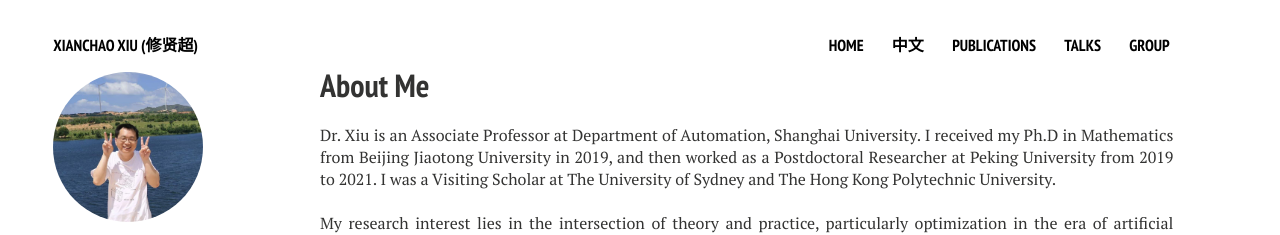
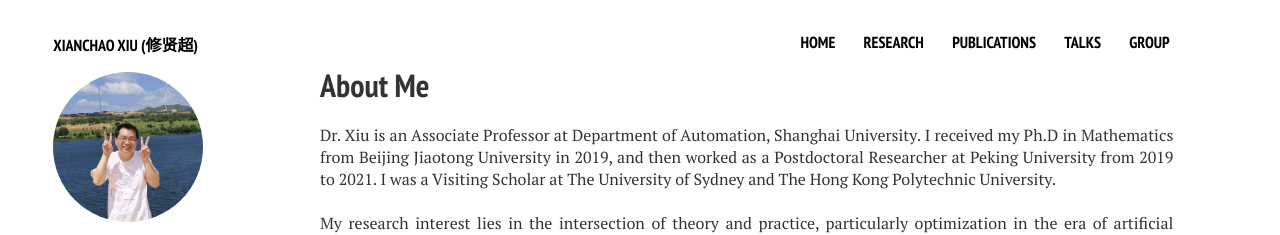
Before and after one commit to xianchaoxiu/xianchaoxiu.github.io, a Jekyll site: the page built from index.md, in a window 1280 px wide. Shown: the top 235 px of the page. Built offline with Jekyll 4.4.1, drawn with Linux system fonts in a browser that asks for light colours; nearby versions of some CDN libraries.

Commit message:
Update navigation.yml

```diff
--- a/_data/navigation.yml
+++ b/_data/navigation.yml
@@ -8,8 +8,8 @@
  #{{ site.url }}
 
 
-- title: 中文
-  url: /中文
+- title: Research
+  url: /Research
 
 
 - title: Publications
```
